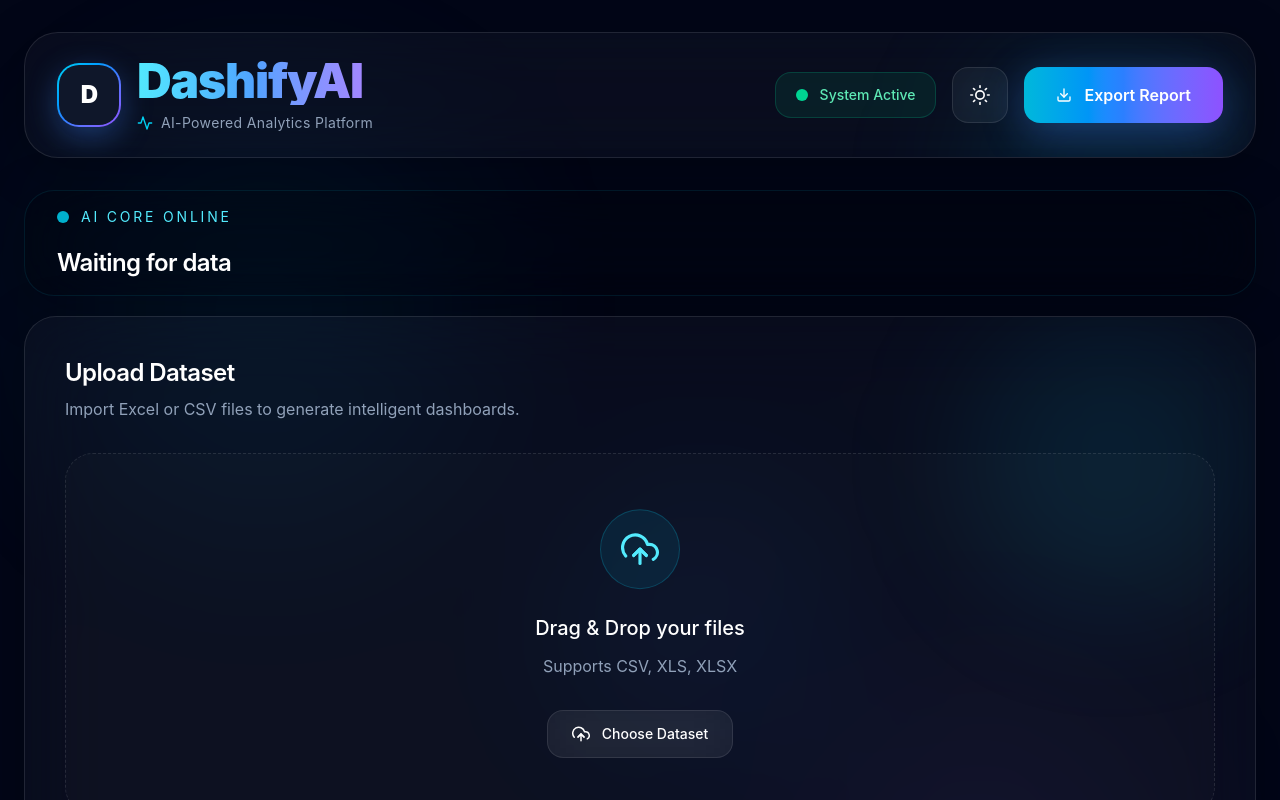
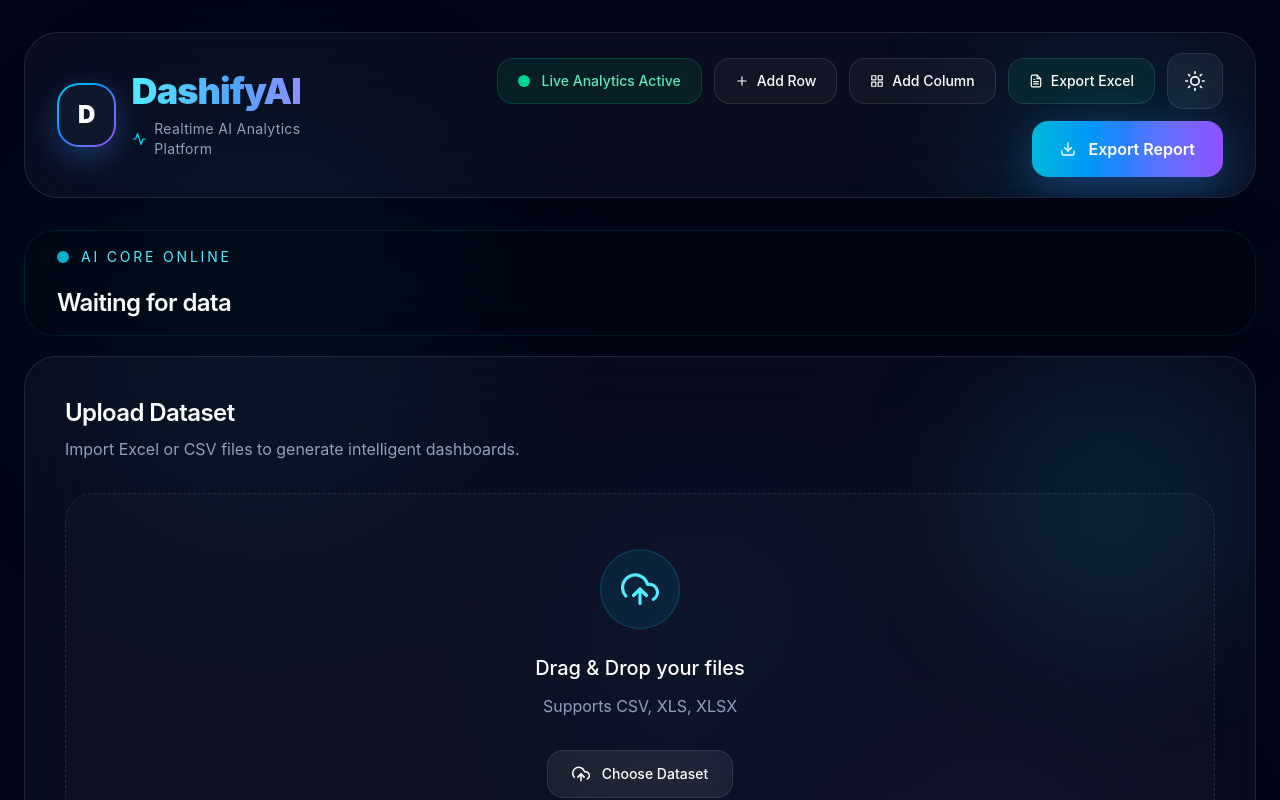
Before and after one commit to vineethjr/DashifyAI, a React app in the folder frontend/: page / in a window 1280 px wide. Shown: the top 800 px of the page. Built offline with nearby package versions, Linux system fonts and the light colour scheme; the HTML template or start-up script is replaced by a standard one.

Commit message:
Added realtime editable dashboard with Excel export and dynamic analytics

```diff
--- a/frontend/src/App.jsx
+++ b/frontend/src/App.jsx
@@ -9,6 +9,8 @@ import Toast from "./components/Toast";
 import LoadingSkeleton from "./components/LoadingSkeleton";
 import AnimatedBackground from "./components/AnimatedBackground";
 import AIIntro from "./components/AIIntro";
+import * as XLSX from "xlsx";
+import { saveAs } from "file-saver";
 
 import {
   getChartType,
@@ -586,6 +588,92 @@ function App() {
     );
 
   };
+  const handleAddRow = () => {
+
+  if (!tableData.length) return;
+
+  const emptyRow = {};
+
+  Object.keys(tableData[0]).forEach(
+    (key) => {
+      emptyRow[key] = "";
+    }
+  );
+
+  setTableData([
+    ...tableData,
+    emptyRow,
+  ]);
+
+  showToast(
+    "New row added",
+    "success"
+  );
+
+};
+const handleAddColumn = () => {
+
+  const columnName = prompt(
+    "Enter new column name"
+  );
+
+  if (!columnName) return;
+
+  const updatedData =
+    tableData.map((row) => ({
+      ...row,
+      [columnName]: "",
+    }));
+
+  setTableData(updatedData);
+
+  showToast(
+    "New column added",
+    "success"
+  );
+
+};
+const exportEditedExcel = () => {
+
+  const worksheet =
+    XLSX.utils.json_to_sheet(
+      tableData
+    );
+
+  const workbook =
+    XLSX.utils.book_new();
+
+  XLSX.utils.book_append_sheet(
+    workbook,
+    worksheet,
+    "Edited_Data"
+  );
+
+  const excelBuffer =
+    XLSX.write(workbook, {
+      bookType: "xlsx",
+      type: "array",
+    });
+
+  const blob = new Blob(
+    [excelBuffer],
+    {
+      type:
+        "application/vnd.openxmlformats-officedocument.spreadsheetml.sheet;charset=UTF-8",
+    }
+  );
+
+  saveAs(
+    blob,
+    "DashifyAI_Edited.xlsx"
+  );
+
+  showToast(
+    "Edited Excel exported",
+    "success"
+  );
+
+};
 
   return (
 
@@ -642,10 +730,13 @@ function App() {
         <div className="space-y-8">
 
           <Header
-            darkMode={darkMode}
-            setDarkMode={setDarkMode}
-            downloadPDF={downloadPDF}
-          />
+  darkMode={darkMode}
+  setDarkMode={setDarkMode}
+  downloadPDF={downloadPDF}
+  handleAddRow={handleAddRow}
+  handleAddColumn={handleAddColumn}
+  exportEditedExcel={exportEditedExcel}
+/>
 
           <AIIntro />
 
--- a/frontend/src/components/Header.jsx
+++ b/frontend/src/components/Header.jsx
@@ -3,6 +3,9 @@ import {
   FiSun,
   FiDownload,
   FiActivity,
+  FiPlus,
+  FiGrid,
+  FiFileText,
 } from "react-icons/fi";
 
 import { motion } from "framer-motion";
@@ -11,6 +14,9 @@ function Header({
   darkMode,
   setDarkMode,
   downloadPDF,
+  handleAddRow,
+  handleAddColumn,
+  exportEditedExcel,
 }) {
 
   return (
@@ -33,7 +39,7 @@ function Header({
         border border-white/10
         bg-white/[0.03]
         backdrop-blur-2xl
-        px-8 py-6
+        px-8 py-5
         shadow-[0_10px_50px_rgba(0,0,0,0.25)]
       "
     >
@@ -52,24 +58,23 @@ function Header({
         className="
           relative z-10
           flex flex-col
-          lg:flex-row
-          lg:items-center
-          lg:justify-between
-          gap-8
+          xl:flex-row
+          xl:items-center
+          xl:justify-between
+          gap-6
         "
       >
 
         {/* LEFT */}
         <div>
 
-          {/* LOGO */}
           <div
             className="
               flex items-center gap-4
             "
           >
 
-            {/* ICON */}
+            {/* LOGO */}
             <div
               className="
                 relative
@@ -110,7 +115,7 @@ function Header({
 
               <h1
                 className="
-                  text-5xl
+                  text-4xl
                   font-black
                   tracking-tight
                   bg-gradient-to-r
@@ -144,7 +149,7 @@ function Header({
                     tracking-wide
                   "
                 >
-                  AI-Powered Analytics Platform
+                  Realtime AI Analytics Platform
                 </p>
 
               </div>
@@ -158,8 +163,10 @@ function Header({
         {/* RIGHT */}
         <div
           className="
-            flex items-center
-            gap-4
+            flex flex-wrap
+            items-center
+            justify-end
+            gap-3
           "
         >
 
@@ -191,16 +198,98 @@ function Header({
                 font-medium
               "
             >
-              System Active
+              Live Analytics Active
             </span>
 
           </div>
 
+          {/* ADD ROW */}
+          <button
+
+            onClick={handleAddRow}
+
+            className="
+              flex items-center
+              gap-2
+              rounded-2xl
+              border border-white/10
+              bg-white/[0.04]
+              px-5 py-3
+              text-sm font-medium
+              hover:border-cyan-400/20
+              hover:bg-cyan-500/10
+              transition-all duration-300
+            "
+          >
+
+            <FiPlus />
+
+            <span>
+              Add Row
+            </span>
+
+          </button>
+
+          {/* ADD COLUMN */}
+          <button
+
+            onClick={handleAddColumn}
+
+            className="
+              flex items-center
+              gap-2
+              rounded-2xl
+              border border-white/10
+              bg-white/[0.04]
+              px-5 py-3
+              text-sm font-medium
+              hover:border-violet-400/20
+              hover:bg-violet-500/10
+              transition-all duration-300
+            "
+          >
+
+            <FiGrid />
+
+            <span>
+              Add Column
+            </span>
+
+          </button>
+
+          {/* EXPORT EXCEL */}
+          <button
+
+            onClick={exportEditedExcel}
+
+            className="
+              flex items-center
+              gap-2
+              rounded-2xl
+              border border-white/10
+              bg-emerald-500/10
+              px-5 py-3
+              text-sm font-medium
+              hover:bg-emerald-500/20
+              transition-all duration-300
+            "
+          >
+
+            <FiFileText />
+
+            <span>
+              Export Excel
+            </span>
+
+          </button>
+
           {/* THEME */}
           <button
+
             onClick={() =>
               setDarkMode(!darkMode)
             }
+
             className="
               w-14 h-14
               rounded-2xl
@@ -223,14 +312,16 @@ function Header({
 
           </button>
 
-          {/* EXPORT */}
+          {/* EXPORT REPORT */}
           <button
+
             onClick={downloadPDF}
+
             className="
               group
               relative overflow-hidden
               rounded-2xl
-              px-8 py-4
+              px-7 py-4
               bg-gradient-to-r
               from-cyan-500
               via-blue-500
@@ -276,7 +367,9 @@ function Header({
       </div>
 
     </motion.div>
+
   );
+
 }
 
 export default Header;
```
